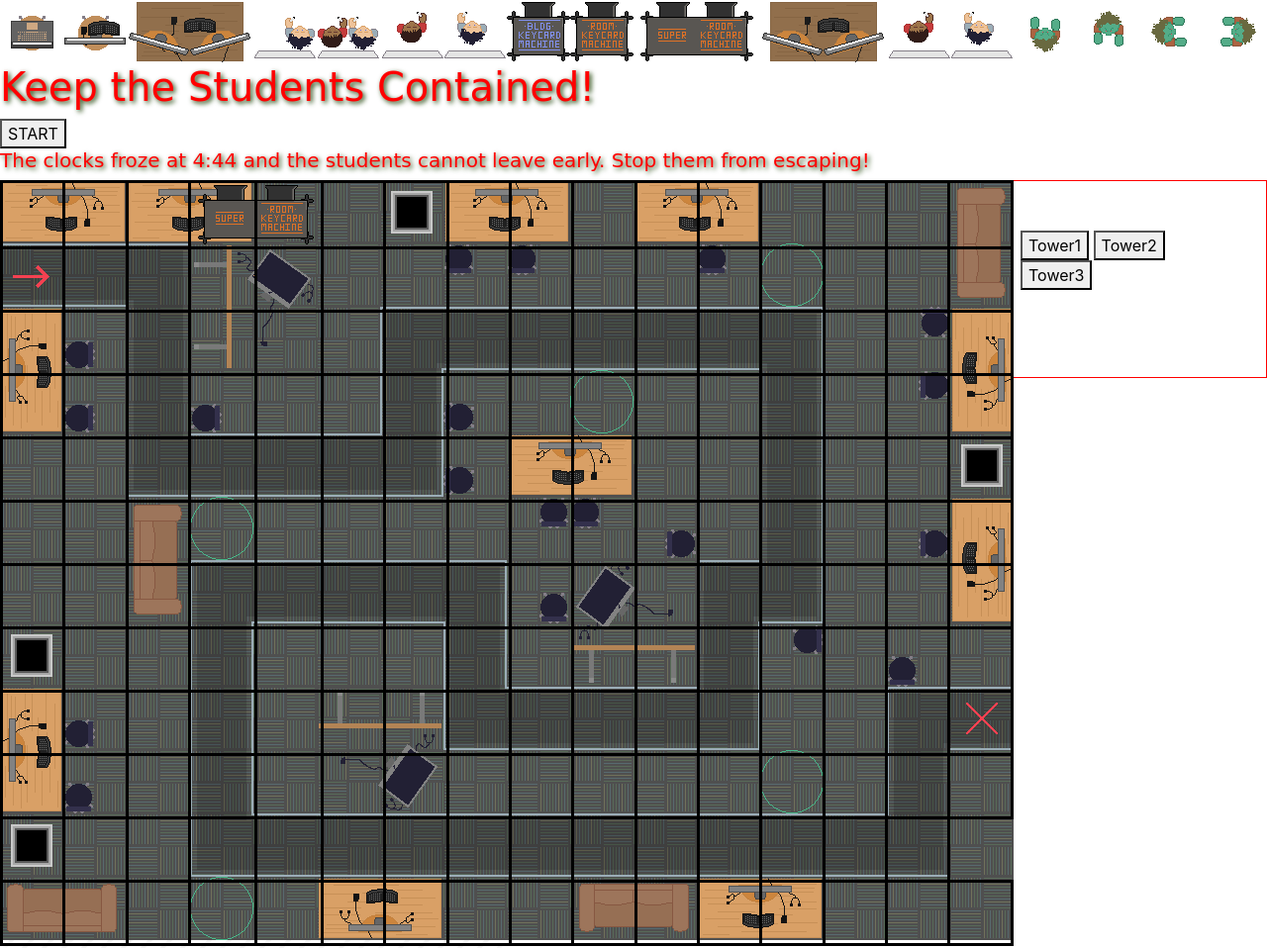
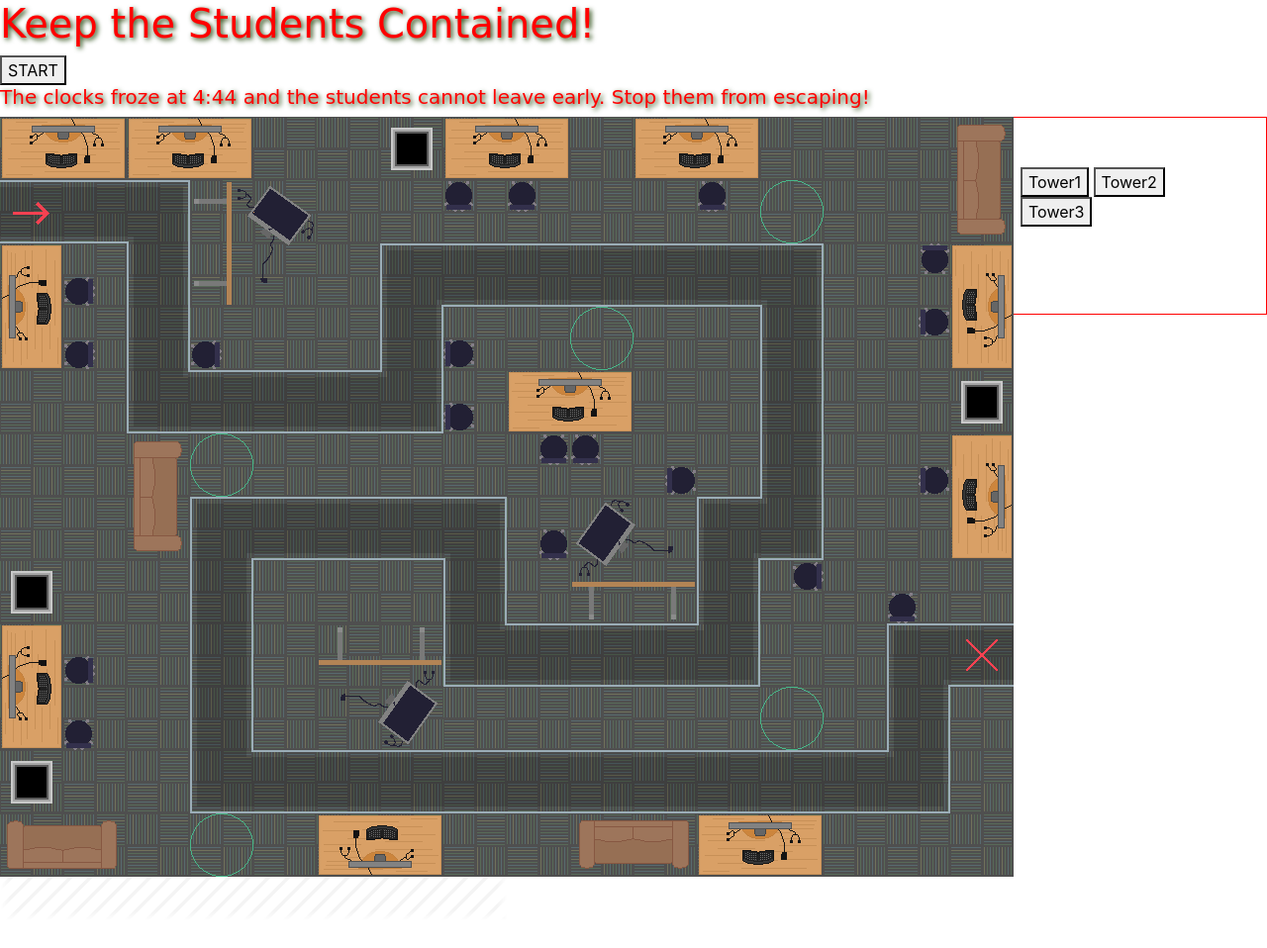
Before and after one commit to lillianTheuma/towerDefense, a website built with webpack: page src/index.html in a window 1280 px wide. Shown: the whole page at 99% size. Built offline with nearby package versions, Linux system fonts and the light colour scheme; a web font is replaced by a local one.

Commit message:
clean up main.js to remove excess sprite tests. Adds some commented instructions for new sprites

```diff
--- a/src/index.html
+++ b/src/index.html
@@ -7,8 +7,6 @@
 </head>
 <body class="jail">
   <div id="head">
-
-    <div class="spriteDump"></div>
 
     <h1><span class="ZombieFont">Keep the Students Contained!</span></h1>
 
--- a/src/main.js
+++ b/src/main.js
@@ -37,90 +37,17 @@ import tower2_t3R from './img/gameAssets/tower2_tier3R.png';
 import tower3_t3L from './img/gameAssets/tower3_tier3L.png';
 import tower3_t3R from './img/gameAssets/tower3_tier3R.png';
 
-// Make IMG Tags----------------------
-const sprite_tower1_t1 = new Image();
-const sprite_tower1_t2 = new Image();
-const sprite_tower1_t3 = new Image();
+// How to make a new Sprite:
+  // Make IMG Tags----------------------
+  // const sprite_tower1_t1 = new Image();
 
-const sprite_tower2_t1 = new Image();
-const sprite_tower2_t2 = new Image();
-const sprite_tower2_t3 = new Image();
+  // Set URLs --------------------------
+  // sprite_tower1_t1.src = tower1_t1;
 
-const sprite_tower3_t1 = new Image();
-const sprite_tower3_t2 = new Image();
-const sprite_tower3_t3 = new Image();
+// How to display a Sprite to a coordinate in the grid:
+  // $("ID_OF_SPACE").append(sprite_tower1_t1);
 
-const sprite_tower1_t3L = new Image();
-const sprite_tower1_t3R = new Image();
-const sprite_tower2_t3L = new Image();
-const sprite_tower2_t3R = new Image();
-const sprite_tower3_t3L = new Image();
-const sprite_tower3_t3R = new Image();
-
-
-const sprite_zombieUp = new Image();
-const sprite_zombieDown = new Image();
-const sprite_zombieLeft = new Image();
-const sprite_zombieRight = new Image();
-
-// Set URLs --------------------------
-sprite_tower1_t1.src = tower1_t1;
-sprite_tower1_t2.src = tower1_t2;
-sprite_tower1_t3.src = tower1_t3;
-
-sprite_tower2_t1.src = tower2_t1;
-sprite_tower2_t2.src = tower2_t2;
-sprite_tower2_t3.src = tower2_t3;
-
-sprite_tower3_t1.src = tower3_t1;
-sprite_tower3_t2.src = tower3_t2;
-sprite_tower3_t3.src = tower3_t3;
-
-sprite_tower1_t3L.src = tower1_t3L;
-sprite_tower1_t3R.src = tower1_t3R;
-sprite_tower2_t3L.src = tower2_t3L;
-sprite_tower2_t3R.src = tower2_t3R;
-sprite_tower3_t3L.src = tower3_t3L;
-sprite_tower3_t3R.src = tower3_t3R;
-
-sprite_zombieUp.src = zombieUp;
-sprite_zombieDown.src = zombieDown;
-sprite_zombieLeft.src = zombieLeft;
-sprite_zombieRight.src = zombieRight;
 // -------------------------------------------------------
-
-$(".spriteDump").append(sprite_tower1_t1);
-$(".spriteDump").append(sprite_tower1_t2);
-$(".spriteDump").append(sprite_tower1_t3);
-
-$(".spriteDump").append(sprite_tower2_t1);
-$(".spriteDump").append(sprite_tower2_t2);
-$(".spriteDump").append(sprite_tower2_t3);
-
-$(".spriteDump").append(sprite_tower3_t1);
-$(".spriteDump").append(sprite_tower3_t2);
-$(".spriteDump").append(sprite_tower3_t3);
-
-$(".spriteDump").append(sprite_tower1_t3L);
-$(".spriteDump").append(sprite_tower1_t3R);
-
-$(".spriteDump").append(sprite_tower2_t3L);
-$(".spriteDump").append(sprite_tower2_t3R);
-
-$(".spriteDump").append(sprite_tower3_t3L);
-$(".spriteDump").append(sprite_tower3_t3R);
-
-$(".spriteDump").append(sprite_zombieUp);
-$(".spriteDump").append(sprite_zombieDown);
-$(".spriteDump").append(sprite_zombieRight);
-$(".spriteDump").append(sprite_zombieLeft);
-
-// Testing putting a sprite on the grid
-
-$("#0x1").html(sprite_tower3_t3L);
-$("#0x2").html(sprite_tower3_t3R);
-$("#0x3").html(sprite_tower3_t3L);
-$("#0x4").html(sprite_tower3_t3R);
 
 
 $(document).ready(function() {
--- a/src/styles.css
+++ b/src/styles.css
@@ -45,10 +45,6 @@ background-image: url('img/gameOver.jpg');
   text-shadow: 2px 2px 5px #1E4207;
 }
 
-#towerDump {
-  background: url ('./img/gameAssets/tower1_tier1.png');
-}
-
 #dialog{
   font-family:'Special Elite', cursive;
   font-size: 20px;
@@ -64,9 +60,8 @@ background-image: url('img/gameOver.jpg');
   border-style: inset;
 }
 
-
 td {
   width: 64px;
   height: 64px;
-  border: solid black;
+  /* border: solid black; */
 }
```
Also changed, not shown: 1 other file.
